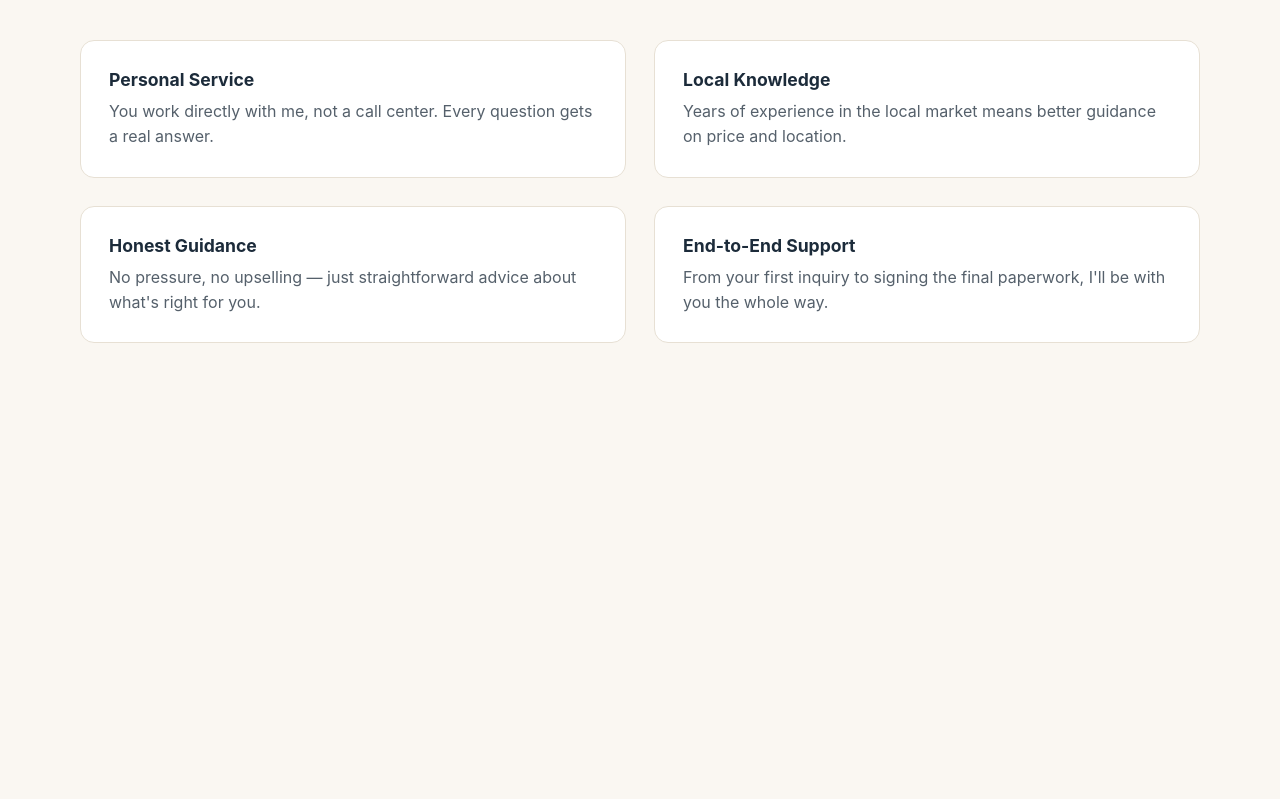
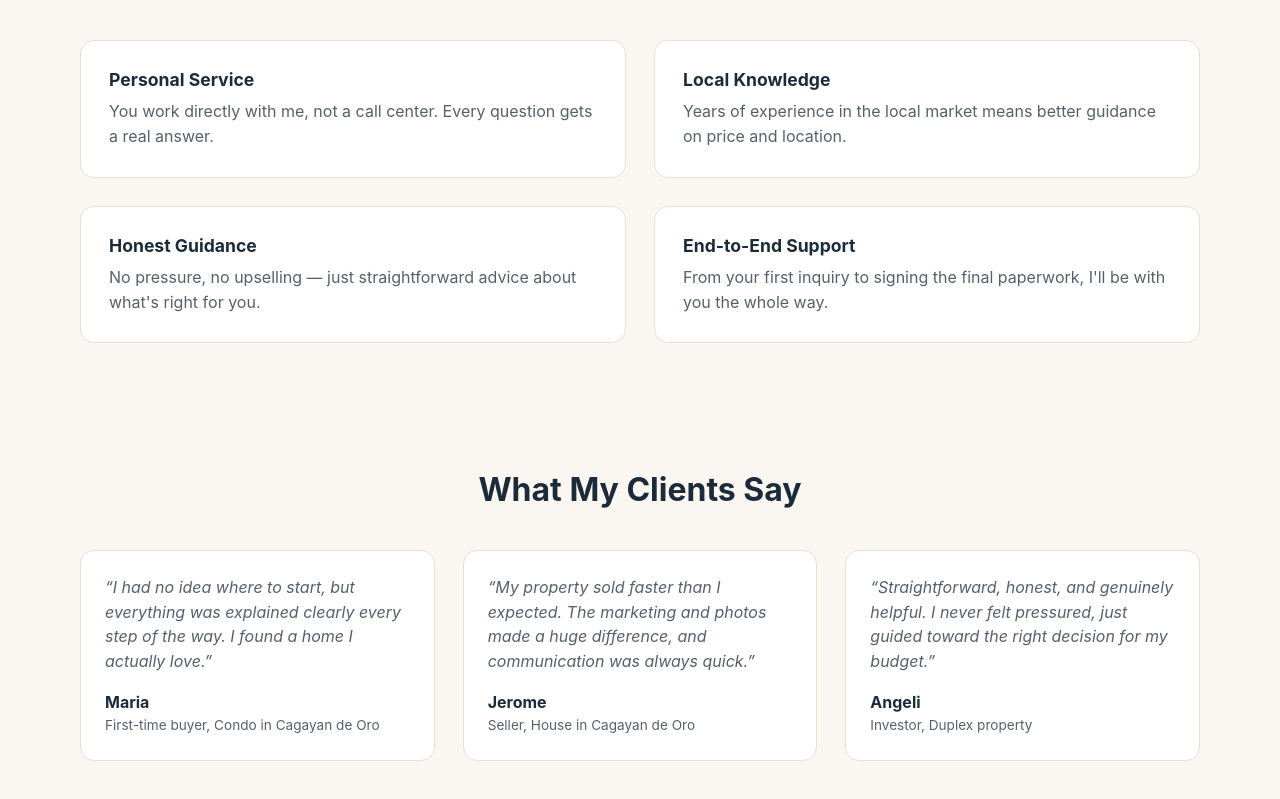
Before and after one commit to noelou/cagayanhomes, a React (Vite) app in the folder client/: page /buy in a window 1280 px wide. Shown: the part 710-1509 px from the top of the page. Before the commit the page ends 1117 px from the top, so only its background shows below. Built offline with nearby package versions, Linux system fonts and the light colour scheme.

Commit message:
add client stories section

```diff
--- a/client/src/App.jsx
+++ b/client/src/App.jsx
@@ -1,11 +1,13 @@
 import Hero from './components/Hero.jsx'
 import WhyWorkWithMe from './components/WhyWorkWithMe.jsx'
+import ClientStories from './components/ClientStories.jsx'
 
 function App() {
   return (
     <div>
       <Hero />
       <WhyWorkWithMe />
+      <ClientStories />
     </div>
   )
 }
--- /dev/null
+++ b/client/src/components/ClientStories.css
@@ -0,0 +1,24 @@
+.testimonial {
+    padding: 24px;
+}
+
+.testimonial__stars {
+    margin-bottom: 8px;
+}
+
+.testimonial__quote {
+    color: var(--color-text-soft);
+    font-style: italic;
+}
+
+.testimonial__name {
+    font-weight: 700;
+    color: var(--color-navy);
+    margin-bottom: 0;
+}
+
+.testimonial__detail {
+    font-size: 0.85rem;
+    color: var(--color-text-soft);
+    margin-bottom: 0;
+}
--- /dev/null
+++ b/client/src/components/ClientStories.jsx
@@ -0,0 +1,22 @@
+import TestimonialCard from "./TestimonialCard.jsx"
+import { testimonials } from "../data/testimonials"
+import './ClientStories.css'
+
+function ClientStories() {
+    return (
+        <section className="section">
+            <div className="container">
+                <div className="section-heading">
+                    <h2>What My Clients Say</h2>
+                </div>
+                <div className="grid grid--3">
+                    {testimonials.map((t) => (
+                        <TestimonialCard key={t.name} name={t.name} detail={t.detail} quote={t.quote} />
+                    ))}
+                </div>
+            </div>
+        </section>
+    )
+}
+
+export default ClientStories
--- /dev/null
+++ b/client/src/components/TestimonialCard.jsx
@@ -0,0 +1,11 @@
+function TestimonialCard({ name, detail, quote }) {
+    return (
+        <div className="testimonial card">
+            <p className="testimonial__quote">&ldquo;{quote}&rdquo;</p>
+            <p className="testimonial__name">{name}</p>
+            <p className="testimonial__detail">{detail}</p>
+        </div>
+    )
+}
+
+export default TestimonialCard
--- a/client/src/data/testimonials.js
+++ b/client/src/data/testimonials.js
@@ -0,0 +1,20 @@
+export const testimonials = [
+  {
+    name: 'Maria',
+    detail: 'First-time buyer, Condo in Cagayan de Oro',
+    quote:
+      'I had no idea where to start, but everything was explained clearly every step of the way. I found a home I actually love.',
+  },
+  {
+    name: 'Jerome',
+    detail: 'Seller, House in Cagayan de Oro',
+    quote:
+      'My property sold faster than I expected. The marketing and photos made a huge difference, and communication was always quick.',
+  },
+  {
+    name: 'Angeli',
+    detail: 'Investor, Duplex property',
+    quote:
+      'Straightforward, honest, and genuinely helpful. I never felt pressured, just guided toward the right decision for my budget.',
+  },
+]
```
